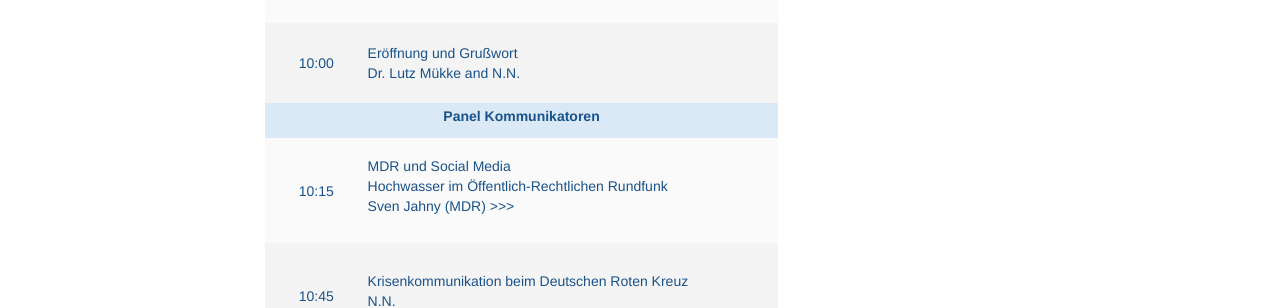
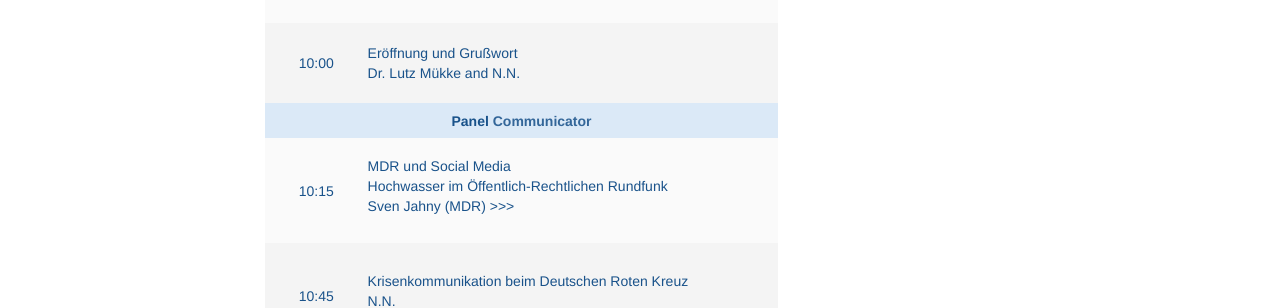
Before and after one commit to susedev/test, a Jekyll site: the page built from programm-uebersicht.html, in a window 1280 px wide. Shown: the part 362-670 px from the top of the page. Built offline with Jekyll 4.4.1, drawn with Linux system fonts in a browser that asks for light colours; nearby versions of some CDN libraries.

Commit message:
Edit from JekyllCMS

```diff
--- a/programm-uebersicht.html
+++ b/programm-uebersicht.html
@@ -21,9 +21,7 @@ title: Programm
 			Dr. Lutz M&uuml;kke and N.N.</span></td>
 		</tr>
 		<tr>
-			<th colspan="2" style="background-color: rgb(219, 233, 247); border-color: rgb(255, 255, 255); text-align: center; vertical-align: middle; height: 35px; width: 100px;">
-			<p><span style="color:#19528A;">Panel Kommunikatoren</span></p>
-			</th>
+			<th colspan="2" style="background-color: rgb(219, 233, 247); border-color: rgb(255, 255, 255); text-align: center; vertical-align: middle; height: 35px;"><span style="color:#19528A;">Panel </span><span style="color: #000080;"><span style="color: #336699;">Communicator</span></span></th>
 		</tr>
 		<tr>
 			<td style="background-color: rgb(250, 250, 250); border-color: rgb(255, 255, 255); text-align: center; vertical-align: middle; width: 100px; height: 105px;"><span style="color:#19528A;">10:15</span></td>
```
